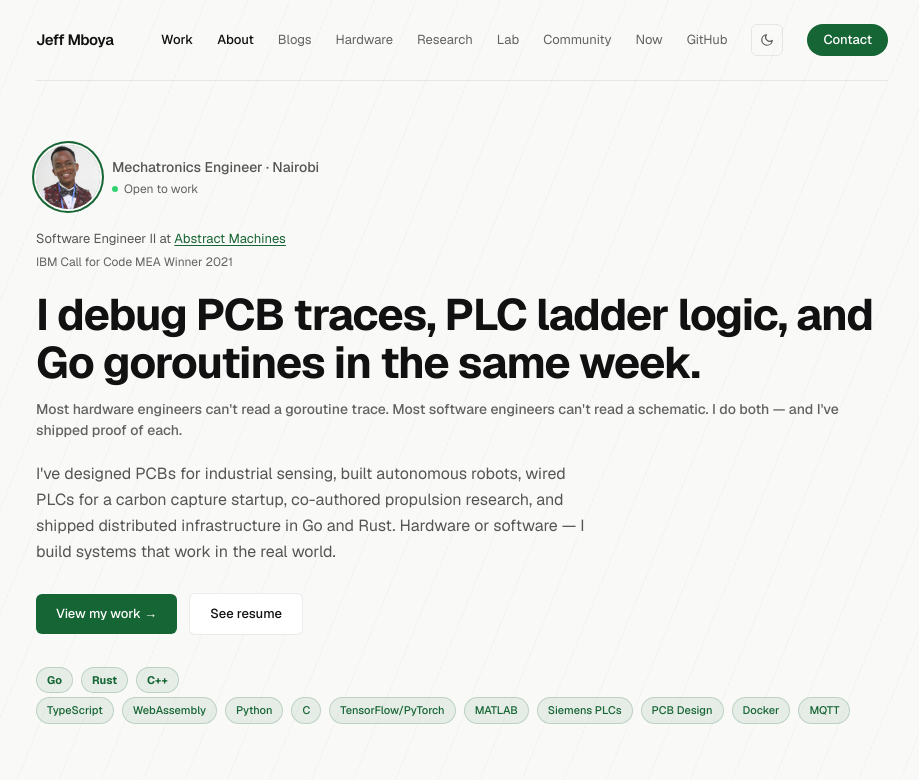
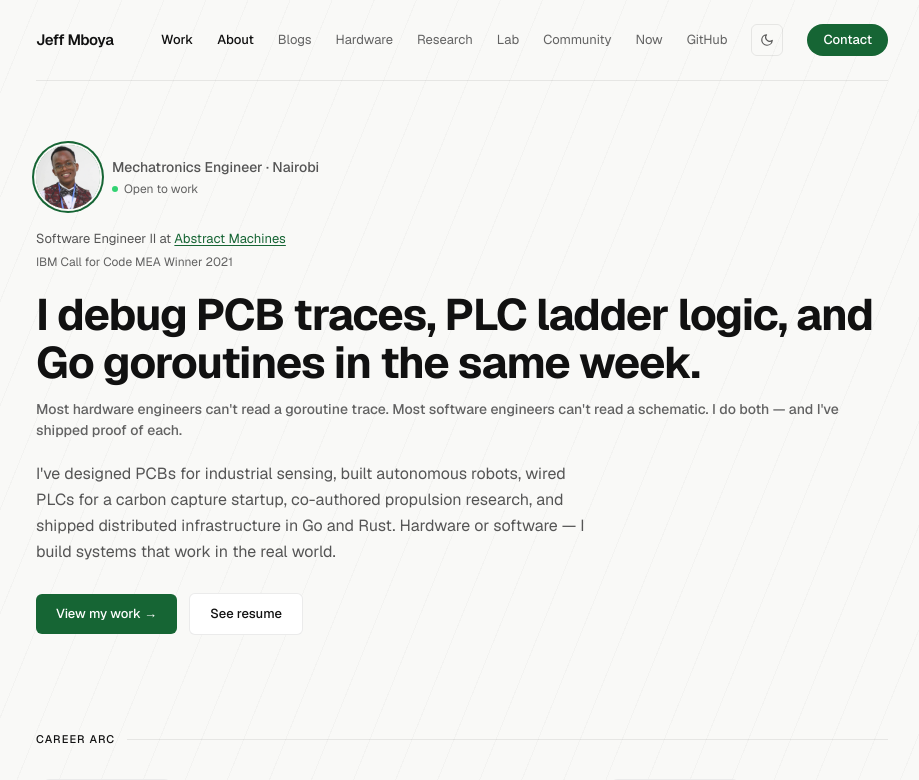
Before and after one commit to JeffMboya/portfolio, a Next.js app: page / in a window 1280 px wide. Shown: the top 780 px of the page, without its empty margins (178-1097 px from the left). Built offline with nearby package versions, Linux system fonts and the light colour scheme.

Commit message:
fix(hero): remove stack pills from hero section

```diff
--- a/components/Hero.tsx
+++ b/components/Hero.tsx
@@ -1,9 +1,5 @@
 import Link from 'next/link'
 import Image from 'next/image'
-import StackPill from './StackPill'
-
-const primaryStack = ['Go', 'Rust', 'C++']
-const secondaryStack = ['TypeScript', 'WebAssembly', 'Python', 'C', 'TensorFlow/PyTorch', 'MATLAB', 'Siemens PLCs', 'PCB Design', 'Docker', 'MQTT']
 
 export default function Hero() {
   return (
@@ -80,16 +76,6 @@ export default function Hero() {
           See resume
         </a>
       </div>
-      <div className="flex flex-wrap gap-2 mb-1">
-        {primaryStack.map((s) => (
-          <StackPill key={s} label={s} primary />
-        ))}
-      </div>
-      <div className="flex flex-wrap gap-2">
-        {secondaryStack.map((s) => (
-          <StackPill key={s} label={s} />
-        ))}
-      </div>
     </section>
   )
 }
```
